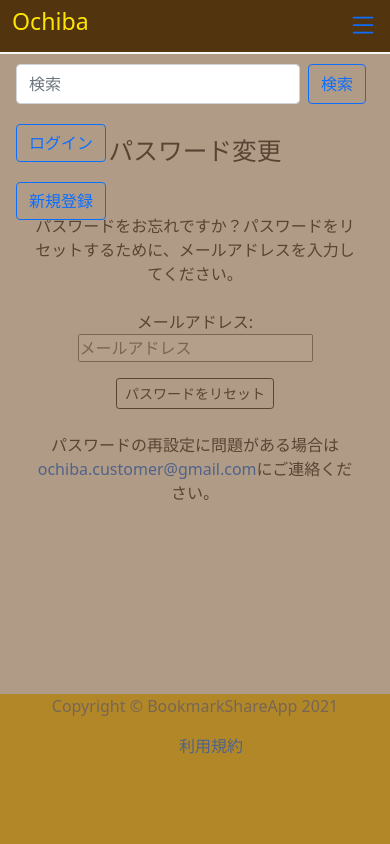
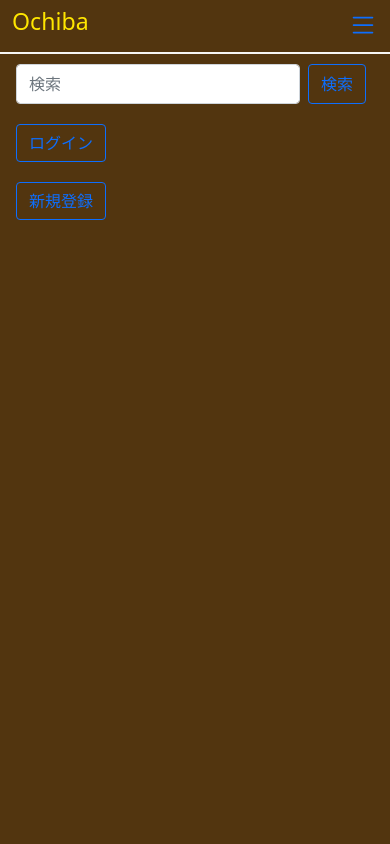
Before and after one commit to manasan-iTL/ochiba-backend, a Django app: page /account/password/reset/ in a window 390 px wide, after a click that opens the changed part. Run offline with Django 3.2, Linux system fonts and the light colour scheme; some libraries are stand-ins or nearby versions; some web fonts are replaced.

Commit message:
[fix] ハンバーガーメニューの背景色を変更

```diff
--- a/static/css/offcanvas.css
+++ b/static/css/offcanvas.css
@@ -18,7 +18,7 @@ body {
     padding-left: 1rem;
     overflow-y: auto;
     visibility: hidden;
-    background-color: #7f5c3995;
+    background-color:#52350f;
     transition: transform .3s ease-in-out, visibility .3s ease-in-out;
   }
   .offcanvas-collapse.open {
```
